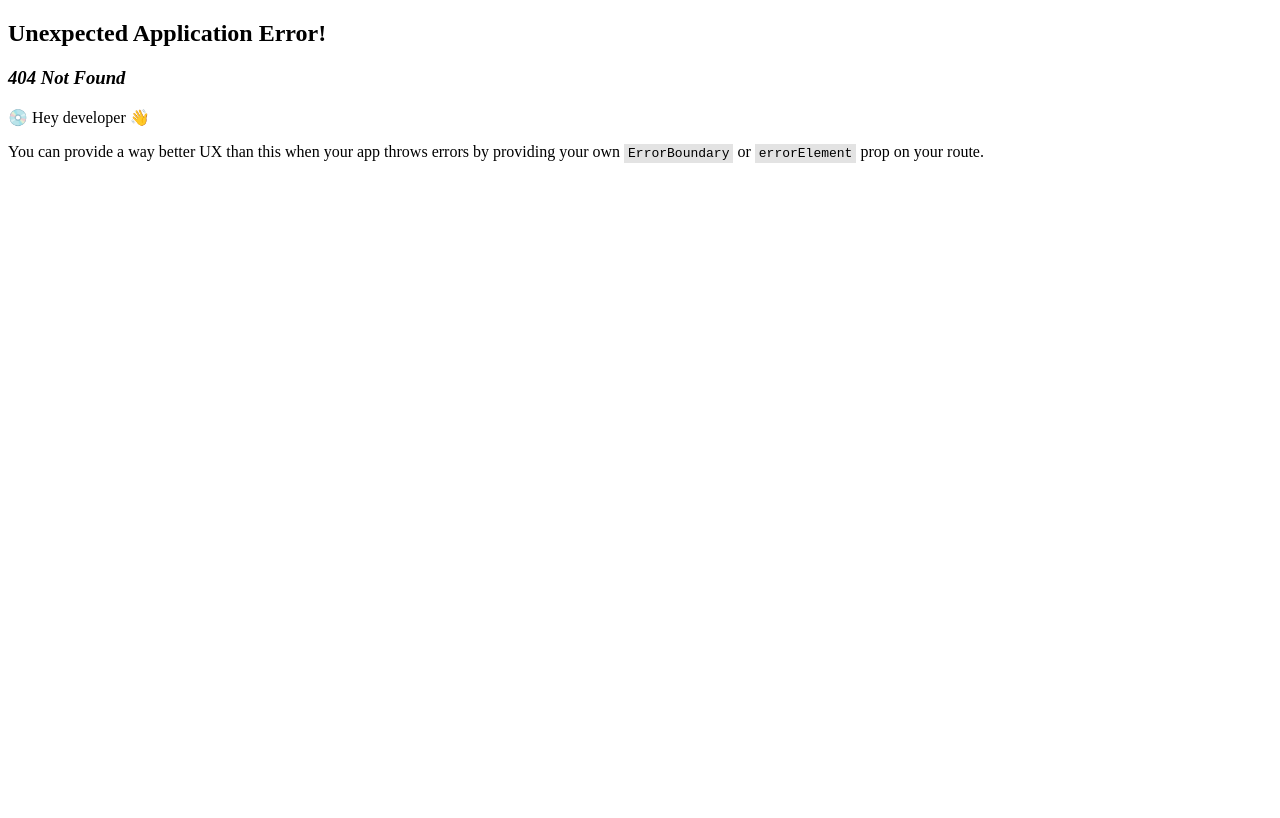
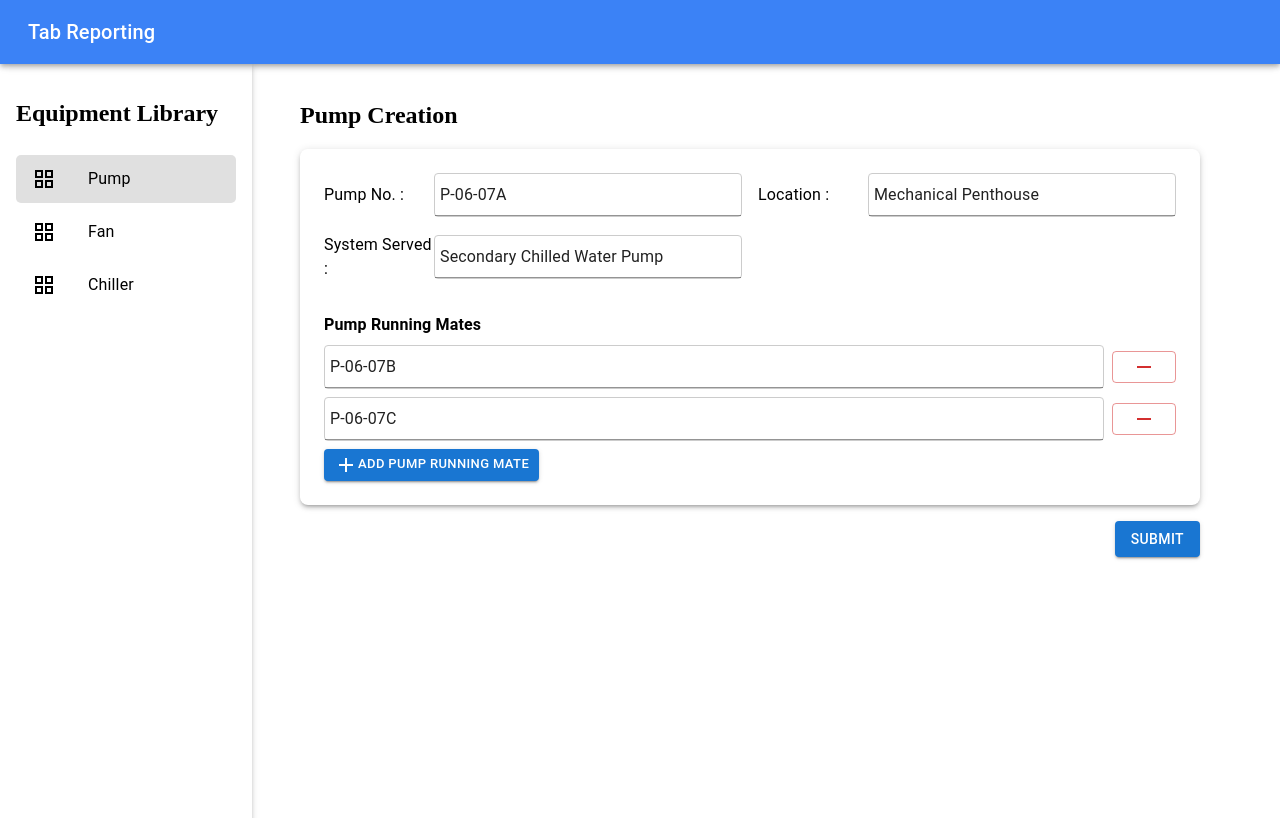
Before and after one commit to harshadyadav8485/ReactViteProject, a React (Vite) app: page /pumpCreation in a window 1280 px wide. Before the commit this address had no page. Built offline with nearby package versions, Linux system fonts and the light colour scheme.

Commit message:
create pump creation form and their flow

```diff
--- a/src/App.jsx
+++ b/src/App.jsx
@@ -13,6 +13,7 @@ import EditFan from "./Pages/EditFan";
 import ActualFan from "./Pages/ActualFan";
 import ActualPump from "./Pages/ActualPump";
 import { Home } from "./Pages/Home";
+import PumpCreation from "./Pages/PumpCreation";
 
 function App() {
   const router = createBrowserRouter([
@@ -55,6 +56,10 @@ function App() {
         {
           path: "home",
           element: <Home/>,
+        },
+        {
+          path: "pumpCreation",
+          element: <PumpCreation/>,
         }
       ],
     },
--- a/src/Components/Layout/Sidebar.jsx
+++ b/src/Components/Layout/Sidebar.jsx
@@ -9,7 +9,7 @@ import PublicIcon from "@mui/icons-material/Public";
 import WorkIcon from "@mui/icons-material/Work";
 import GridViewIcon from "@mui/icons-material/GridView";
 const menuItems = [
-  { name: "Pump", path: "/pump", icon: <GridViewIcon /> },
+  { name: "Pump", path: "/pumpCreation", icon: <GridViewIcon /> },
   { name: "Fan", path: "/fan", icon: <GridViewIcon /> },
   { name: "Chiller", path: "/chiller", icon: <GridViewIcon /> },
   // { name: "Villages", path: "/villages", icon: <PublicIcon /> },
--- a/src/Pages/Pump.jsx
+++ b/src/Pages/Pump.jsx
@@ -23,11 +23,11 @@ const Pump = () => {
           {/* <Typography variant="h5" sx={{ fontWeight: "bold" }}>
             Pump
           </Typography> */}
-          <h2> Pump</h2>
-          <Typography variant="h6">Pump Name: Little Giant 0.5</Typography>
+          <h2> Pump Number : P-06-07A</h2>
+          {/* <Typography variant="h6">Pump Name: Little Giant 0.5</Typography> */}
         </Box>
 
-        <Box display="flex" justifyContent="space-between" sx={{ mb: 2 }}>
+        {/* <Box display="flex" justifyContent="space-between" sx={{ mb: 2 }}>
           <TextField
             variant="outlined"
             placeholder="Search Pump..."
@@ -39,7 +39,7 @@ const Pump = () => {
           <Button variant="contained" onClick={() => navigate("/createPump")}>
             Create New
           </Button>
-        </Box>
+        </Box> */}
 
         <Box
           component="form"
@@ -54,6 +54,7 @@ const Pump = () => {
             borderRadius: 2,
           }}
         >
+           <Typography variant="h6"sx={{ fontWeight: 600 }}>Pump</Typography>
           <Box
             sx={{
               display: "grid",
@@ -61,10 +62,11 @@ const Pump = () => {
               gap: 2,
             }}
           >
+
             <Box display="flex" alignItems="center">
               <Typography sx={{ minWidth: "110px" }}>Make :</Typography>
               <Input
-                defaultValue="Little Giant"
+                defaultValue="BELL & GOSSETT"
                 fullWidth
                 name="make"
                 readOnly
@@ -79,7 +81,7 @@ const Pump = () => {
             <Box display="flex" alignItems="center">
               <Typography sx={{ minWidth: "110px" }}>Model :</Typography>
               <Input
-                defaultValue="VCMA-20 Series"
+                defaultValue="e-80SC 5x5x11"
                 fullWidth
                 name="model"
                 readOnly
@@ -96,7 +98,7 @@ const Pump = () => {
                 Impeller Size :
               </Typography>
               <Input
-                defaultValue="200 mm"
+                defaultValue=""
                 fullWidth
                 name="impellerSize"
                 readOnly
@@ -108,7 +110,7 @@ const Pump = () => {
               />
             </Box>
 
-            <Box display="flex" alignItems="center">
+            {/* <Box display="flex" alignItems="center">
               <Typography sx={{ minWidth: "110px" }}>
                 Pump Capacity :
               </Typography>
@@ -123,9 +125,9 @@ const Pump = () => {
                   borderRadius: "4px",
                 }}
               />
-            </Box>
+            </Box> */}
 
-            <Box display="flex" alignItems="center">
+            {/* <Box display="flex" alignItems="center">
               <Typography sx={{ minWidth: "110px" }}>
                 System Capacity :
               </Typography>
@@ -140,11 +142,11 @@ const Pump = () => {
                   borderRadius: "4px",
                 }}
               />
-            </Box>
+            </Box> */}
           </Box>
           <Divider />
 
-          <Typography variant="h6">Motor</Typography>
+          <Typography variant="h6" sx={{ fontWeight: 600 }}>Motor</Typography>
           <Box
             sx={{
               display: "grid",
@@ -152,10 +154,24 @@ const Pump = () => {
               gap: 2,
             }}
           >
+             <Box display="flex" alignItems="center">
+              <Typography sx={{ minWidth: "110px" }}>Manufacturer :</Typography>
+              <Input
+                defaultValue=""
+                fullWidth
+                name="size"
+                readOnly
+                sx={{
+                  border: "1px solid #ccc",
+                  padding: "5px",
+                  borderRadius: "4px",
+                }}
+              />
+            </Box>
             <Box display="flex" alignItems="center">
               <Typography sx={{ minWidth: "110px" }}>Size :</Typography>
               <Input
-                defaultValue="1 HP "
+                defaultValue="20 HP "
                 fullWidth
                 name="size"
                 readOnly
@@ -170,7 +186,7 @@ const Pump = () => {
             <Box display="flex" alignItems="center">
               <Typography sx={{ minWidth: "110px" }}>Volts/Phase :</Typography>
               <Input
-                defaultValue="230V"
+                defaultValue="575/3"
                 fullWidth
                 name="volts"
                 readOnly
@@ -185,7 +201,7 @@ const Pump = () => {
             <Box display="flex" alignItems="center">
               <Typography sx={{ minWidth: "110px" }}>Amperage :</Typography>
               <Input
-                defaultValue="7.5 Amps"
+                defaultValue="23.60"
                 fullWidth
                 name="amperage"
                 readOnly
@@ -200,7 +216,7 @@ const Pump = () => {
             <Box display="flex" alignItems="center">
               <Typography sx={{ minWidth: "110px" }}>R.P.M :</Typography>
               <Input
-                defaultValue="1725 RPM"
+                defaultValue=""
                 fullWidth
                 name="rpm"
                 readOnly
@@ -212,13 +228,20 @@ const Pump = () => {
               />
             </Box>
           </Box>
-          <Box display="flex" justifyContent="space-between">
-            <Button variant="outlined" startIcon={<AddIcon />}>
+        </Box>
+        <Box display="flex" justifyContent="flex-end" sx={{ mt: 2 }}>
+            {/* <Button variant="outlined" startIcon={<AddIcon />}>
               Add Parameters
+            </Button> */}
+             <Button
+              variant="outlined"
+              onClick={() => navigate("/pumpCreation")}
+              sx={{ mr: 2 }}
+            >
+              Back
             </Button>
             <Button variant="contained" onClick={() => navigate("/actualPump")}>Submit</Button>
           </Box>
-        </Box>
       </Box>
     </>
   );
--- /dev/null
+++ b/src/Pages/PumpCreation.jsx
@@ -0,0 +1,164 @@
+import React, { useState } from "react";
+import { Box, Input, Button, Typography } from "@mui/material";
+import { useNavigate } from "react-router-dom";
+import AddIcon from "@mui/icons-material/Add";
+import RemoveIcon from "@mui/icons-material/Remove";
+
+function PumpCreation() {
+  const navigate = useNavigate();
+
+  // Initialize state with two default values
+  const [pumpRunningMates, setPumpRunningMates] = useState(["P-06-07B", "P-06-07C"]);
+
+  // Handle adding a new pump running mate field
+  const handleAddPumpMate = () => {
+    setPumpRunningMates([...pumpRunningMates, ""]);
+  };
+
+  // Handle removing a pump running mate field
+  const handleRemovePumpMate = (index) => {
+    const updatedPumpMates = [...pumpRunningMates];
+    updatedPumpMates.splice(index, 1);
+    setPumpRunningMates(updatedPumpMates);
+  };
+
+  // Handle input change
+  const handlePumpMateChange = (index, value) => {
+    const updatedPumpMates = [...pumpRunningMates];
+    updatedPumpMates[index] = value;
+    setPumpRunningMates(updatedPumpMates);
+  };
+
+  return (
+    <>
+      <Box sx={{ pl: 9, pr: 9, mt: 1 }}>
+        <Box sx={{ mb: 1 }}>
+          <h2>Pump Creation</h2>
+        </Box>
+
+        <Box
+          component="form"
+          sx={{
+            display: "flex",
+            flexDirection: "column",
+            gap: 2,
+            maxWidth: 1100,
+            margin: "auto",
+            padding: 3,
+            boxShadow: 3,
+            borderRadius: 2,
+          }}
+        >
+          <Box
+            sx={{
+              display: "grid",
+              gridTemplateColumns: "repeat(2, 1fr)",
+              gap: 2,
+            }}
+          >
+            <Box display="flex" alignItems="center">
+              <Typography sx={{ minWidth: "110px" }}>Pump No. :</Typography>
+              <Input
+                defaultValue="P-06-07A"
+                fullWidth
+                name="pumpNumber"
+                readOnly
+                sx={{
+                  border: "1px solid #ccc",
+                  padding: "5px",
+                  borderRadius: "4px",
+                }}
+              />
+            </Box>
+
+            <Box display="flex" alignItems="center">
+              <Typography sx={{ minWidth: "110px" }}>Location :</Typography>
+              <Input
+                defaultValue="Mechanical Penthouse"
+                fullWidth
+                name="location"
+                readOnly
+                sx={{
+                  border: "1px solid #ccc",
+                  padding: "5px",
+                  borderRadius: "4px",
+                }}
+              />
+            </Box>
+
+            <Box display="flex" alignItems="center">
+              <Typography sx={{ minWidth: "110px" }}>
+                System Served :
+              </Typography>
+              <Input
+                defaultValue="Secondary Chilled Water Pump"
+                fullWidth
+                name="systemServed"
+                readOnly
+                sx={{
+                  border: "1px solid #ccc",
+                  padding: "5px",
+                  borderRadius: "4px",
+                }}
+              />
+            </Box>
+          </Box>
+
+          {/* Pump Running Mates Section */}
+          <Box sx={{ mt: 2 }}>
+            <Typography sx={{ fontWeight: "bold" }}>Pump Running Mates</Typography>
+            {pumpRunningMates.map((mate, index) => (
+              <Box
+                key={index}
+                sx={{
+                  display: "flex",
+                  alignItems: "center",
+                  gap: 1,
+                  mt: 1,
+                }}
+              >
+                <Input
+                  placeholder={`Pump Running Mate ${index + 1}`}
+                  fullWidth
+                  value={mate}
+                  onChange={(e) => handlePumpMateChange(index, e.target.value)}
+                  sx={{
+                    border: "1px solid #ccc",
+                    padding: "5px",
+                    borderRadius: "4px",
+                  }}
+                />
+                <Button
+                  variant="outlined"
+                  color="error"
+                  size="small"
+                  onClick={() => handleRemovePumpMate(index)}
+                  disabled={pumpRunningMates.length === 1} // Prevent removing last field
+                >
+                  <RemoveIcon />
+                </Button>
+              </Box>
+            ))}
+            <Button
+              variant="contained"
+              color="primary"
+              size="small"
+              sx={{ mt: 1 }}
+              onClick={handleAddPumpMate}
+            >
+              <AddIcon /> Add Pump Running Mate
+            </Button>
+          </Box>
+        </Box>
+
+        <Box display="flex" justifyContent="flex-end" sx={{ mt: 2 }}>
+          <Button variant="contained" onClick={() => navigate("/pump")}>
+            Submit
+          </Button>
+        </Box>
+      </Box>
+    </>
+  );
+}
+
+export default PumpCreation;
```
